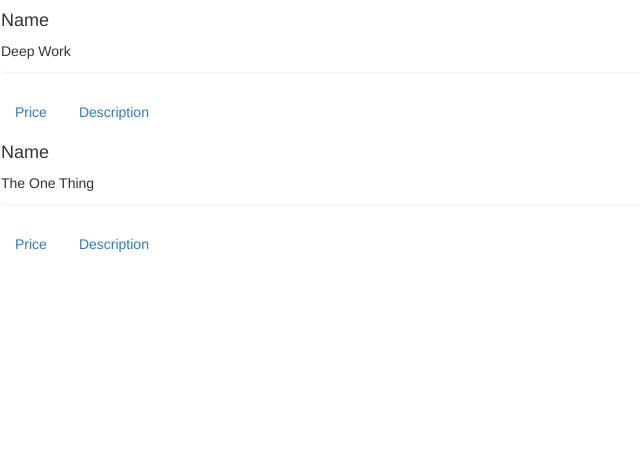
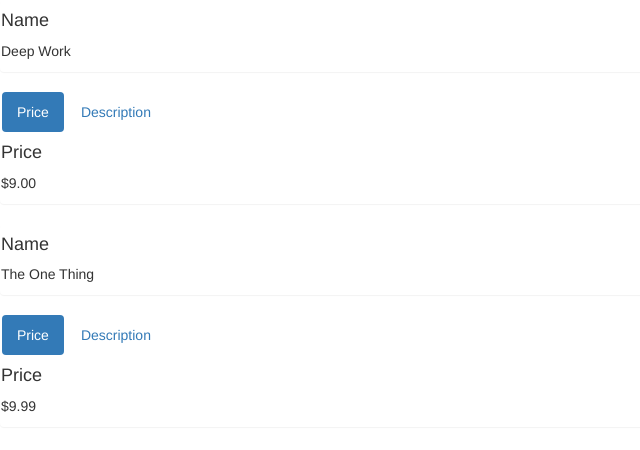
Before and after one commit to haani-niyaz/learning-angularjs, a plain HTML site: page index.html in a window 1280 px wide. Shown: the whole page, without its empty margins (0-640 px from the left). Drawn offline with nearby package versions, Linux system fonts and the light colour scheme.

Commit message:
Adding ng-init and ng-class

```diff
--- a/index.html
+++ b/index.html
@@ -9,16 +9,22 @@
 
 	<div ng-repeat="product in store.products">
 
-		<section>
+		<section ng-init="tab = 1">
 			<ul class="nav nav-pills">
 
 				<div class="panel">
 					<h4>Name</h4>
 					<p>{{product.name}}</p>
 				</div>
-		  		<!-- <li role="presentation" class="active"><a href ng-click="tab = 1">Name</a></li> -->
-		  		<li role="presentation"><a href ng-click="tab = 1">Price</a></li>
-		  		<li role="presentation"><a href ng-click="tab = 2">Description</a></li>
+
+		  		<li role="presentation">
+		  			<li ng-class="{active:tab == 1}">
+		  			<a href ng-click="tab = 1">Price</a></li>
+		  			</li>
+		  		<li role="presentation">
+		  			<li ng-class="{active:tab == 2}">
+		  				<a href ng-click="tab = 2">Description</a></li>
+		  			</li>
 			</ul>
 
 
```
